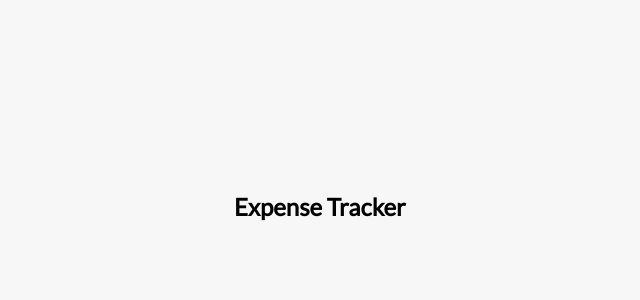
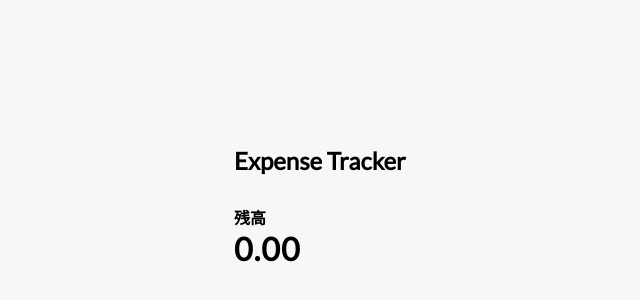
Before and after one commit to Kazunari93/expense_tracker, a React (Create React App) app in the folder expense-tracker-react/: page / in a window 1280 px wide. Shown: the part 188-488 px from the top of the page, without its empty margins (231-871 px from the left). Built offline with nearby package versions, Linux system fonts and the light colour scheme.

Commit message:
Balance-component

```diff
--- a/expense-tracker-react/src/App.js
+++ b/expense-tracker-react/src/App.js
@@ -1,12 +1,15 @@
 import React from "react";
 import { Header } from "./components/Header";
+import { Balance } from "./components/Balance";
 import "./App.css";
 
 function App() {
   return (
     <div>
       <Header />
-      <div class="container"></div>
+      <div class="container">
+        <Balance />
+      </div>
     </div>
   );
 }
--- /dev/null
+++ b/expense-tracker-react/src/components/Balance.jsx
@@ -0,0 +1,10 @@
+import React from "react";
+
+export const Balance = () => {
+  return (
+    <div>
+      <h4>残高</h4>
+      <h1 id="balance">0.00</h1>
+    </div>
+  );
+};
```
